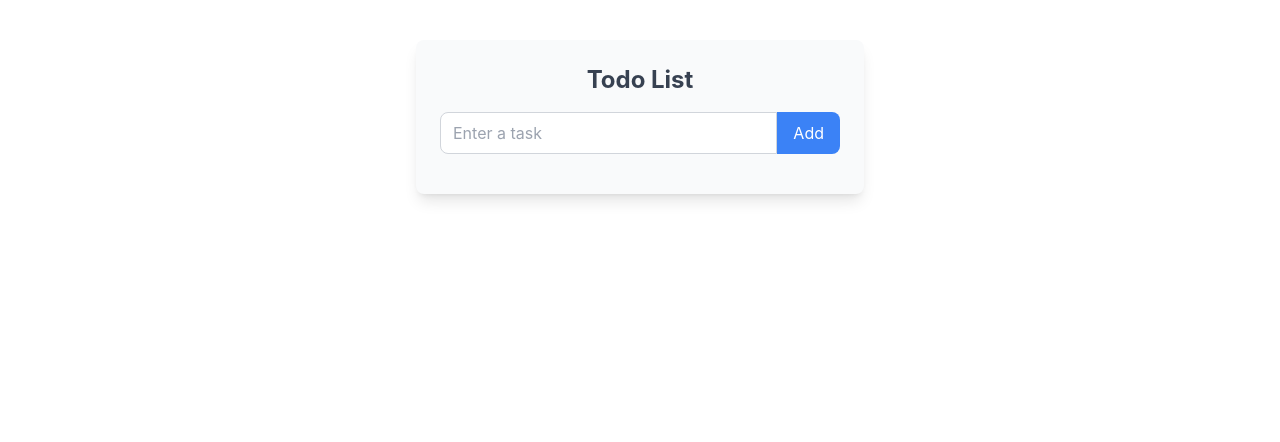
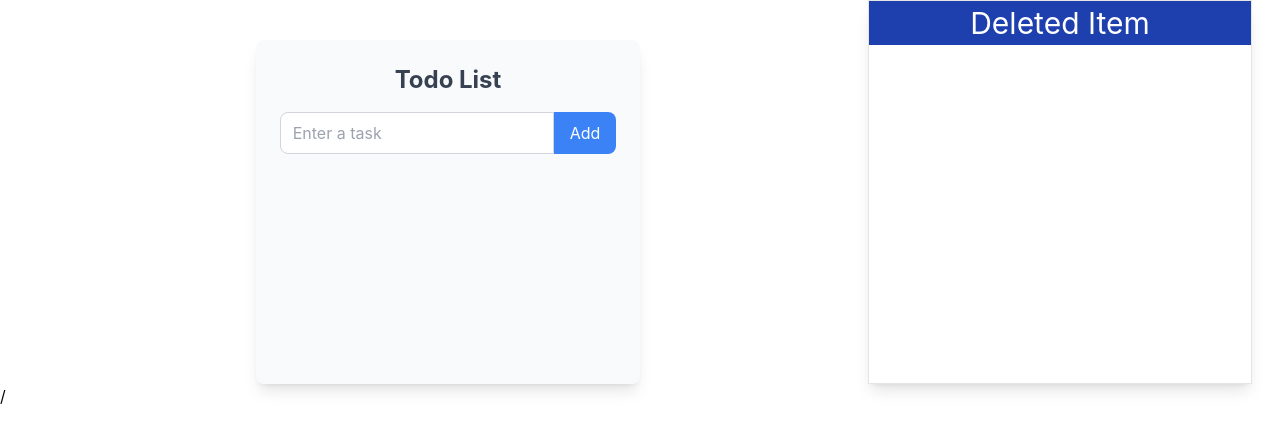
Before and after one commit to Rupinder-17/react-app3, a React (Vite) app: page / in a window 1280 px wide. Shown: the top 442 px of the page. Built offline with nearby package versions, Linux system fonts and the light colour scheme; what tailwindcss-motion would draw is missing.

Commit message:
add to card

```diff
--- /dev/null
+++ b/src/component2/Card.jsx
@@ -0,0 +1,10 @@
+import React from 'react'
+
+export const Card = () => {
+  return (
+    <div className='w-96 border h-96 shadow-lg'>
+        <h1 className='bg-blue-800 text-center text-3xl text-white py-1'>Deleted Item</h1>
+
+    </div>
+  )
+}
--- a/src/component2/CustomTodoList.jsx
+++ b/src/component2/CustomTodoList.jsx
@@ -1,11 +1,16 @@
 import { useTodo } from "@/hooks/useTodo";
 import React, { useState } from "react";
+// import { Card } from "./Card";
 
 export const CustomTodoList = () => {
   const [state, handleAdd, deleteTodo, EditTodo, Toggle] = useTodo([]);
   const [input, setInput] = useState("");
   const [edit, setEdit] = useState(null);
-  console.log("iiii", input);
+  const [deleteditem , setDeletedItem] = useState([])
+  // console.log("iiii", input);
+  console.log("del", deleteditem);
+
+
 
 
   const AddTodo = () => {
@@ -21,6 +26,12 @@ export const CustomTodoList = () => {
   };
 
   const handleDelete = (id) => {
+    //  const itemToDelete = state.find((item) => item.id === id);
+
+    // if (itemToDelete) {
+    //   setDeletedItem((prev) => [...prev, itemToDelete.title]);
+    // }
+
     deleteTodo(id);
   };
   const handleEdit = ( id, title) => {
@@ -33,7 +44,8 @@ export const CustomTodoList = () => {
   }
 
   return (
-    <div className="flex flex-col items-center p-6 max-w-md mx-auto mt-10 bg-gray-50 rounded-lg shadow-lg">
+    <div className="flex px-7">
+      <div className="flex  flex-col items-center p-6 max-w-md mx-auto mt-10 bg-gray-50 rounded-lg shadow-lg ">
         <h1 className="text-2xl font-bold mb-4 text-gray-700">Todo List</h1>
 
         <div className="flex w-full mb-4">
@@ -53,7 +65,7 @@ export const CustomTodoList = () => {
         </div>
 
         <ul className="w-full space-y-2">
-        {state?.map((item, index) => (
+          {state?.filter((item)=> !item.isDeleted).map((item, index) => (
             <li
               key={index}
               className="flex items-center justify-between bg-white p-3 rounded-lg shadow-sm border border-gray-200"
@@ -62,7 +74,7 @@ export const CustomTodoList = () => {
                 type="checkbox"
                 name=""
                 id=""
-              onChange={() => handlecheked(item)}
+                onChange={() => handlecheked(item.id)}
               />
               <p
                 className={`text-gray-800 ${
@@ -84,5 +96,18 @@ export const CustomTodoList = () => {
           ))}
         </ul>
       </div>
+      <div>
+        <div className="w-96 border h-96 shadow-lg">
+          <h1 className="bg-blue-800 text-center text-3xl text-white py-1">
+            Deleted Item
+            <ul>
+              {state?.filter((item)=> item.isDeleted).map((item, index)=>(
+                <li key={index}>{item.title}</li>
+              ))}
+            </ul>
+          </h1>
+        </div>
+      </div>
+    </div>
   );
 };
--- /dev/null
+++ b/src/hooks/useCard.js
@@ -0,0 +1,9 @@
+import React from 'react'
+import { useState } from 'react'
+
+export const useCard = () => {
+    const [state1, setState1] = useState([])
+  const Card = ()=>{
+
+  }
+}
--- a/src/hooks/useTodo.js
+++ b/src/hooks/useTodo.js
@@ -8,11 +8,15 @@ const reducer = (state, action) => {
   if (action.type == "Add") {
     return [
       ...state,
-      { id: crypto.randomUUID(), title: action.Data, isCompleted: false },
+      { id: crypto.randomUUID(), title: action.Data, isCompleted: false, isDeleted: false },
     ];
   }
   if (action.type == "Delete") {
-    return state?.filter((item) => item.id !== action.Data);
+    // let  deleteTodoitem = state?.find((item) => item.id === action.Data);
+    // if(deleteTodoitem){
+      return state.map((item)=> item.id === action.data ? {...item, isDeleted: true}:item)
+
+    // }
   }
   if (action.type == "edit") {
     return state?.map((item) =>
@@ -30,7 +34,7 @@ const reducer = (state, action) => {
 };
 
 export const useTodo = () => {
-  let intialState = JSON.parse(localStorage.getItem("todo")) || [];
+  let intialState =  JSON.parse(localStorage.getItem("todo")) || [];
   const [state, dispatch] = useReducer(reducer, intialState);
 
   console.log("stateC", state);
--- a/src/main.jsx
+++ b/src/main.jsx
@@ -34,6 +34,7 @@ import { UseReducerHook } from './component2/UseReducerHook'
 import { TodoList } from './component2/TodoList'
 import { Todolist1 } from './component2/Demo'
 import { CustomTodoList } from './component2/CustomTodoList'
+import { Card } from './component2/Card'
 // import { AutocompleteExample } from './Components/Demo'
 
 
@@ -74,7 +75,8 @@ createRoot(document.getElementById('root')).render(
     {/* <UseReducerHook/> */}
     {/* <TodoList/> */}
     {/* <Todolist1/> */}
-    <CustomTodoList/>
+    <CustomTodoList/>/
+    {/* <Card/> */}
   </StrictMode>
 
 
```
Lines whose indentation alone changed are shown as unchanged.
